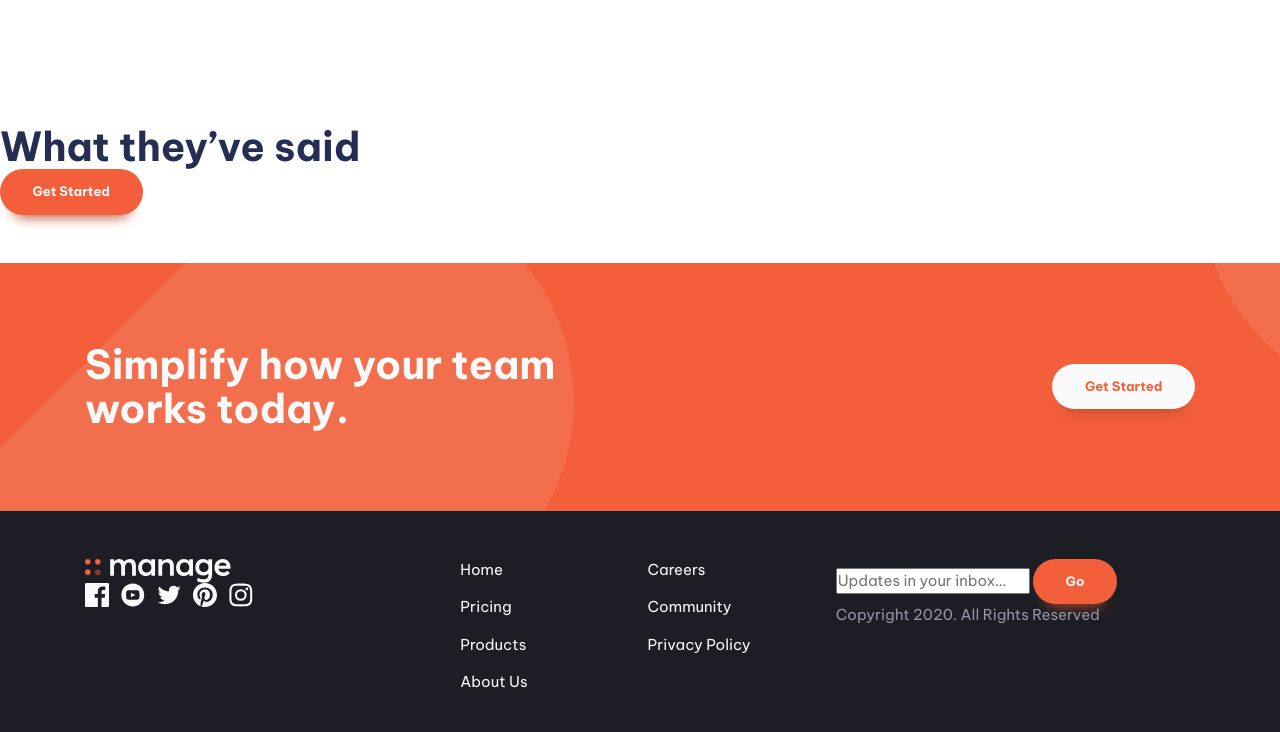
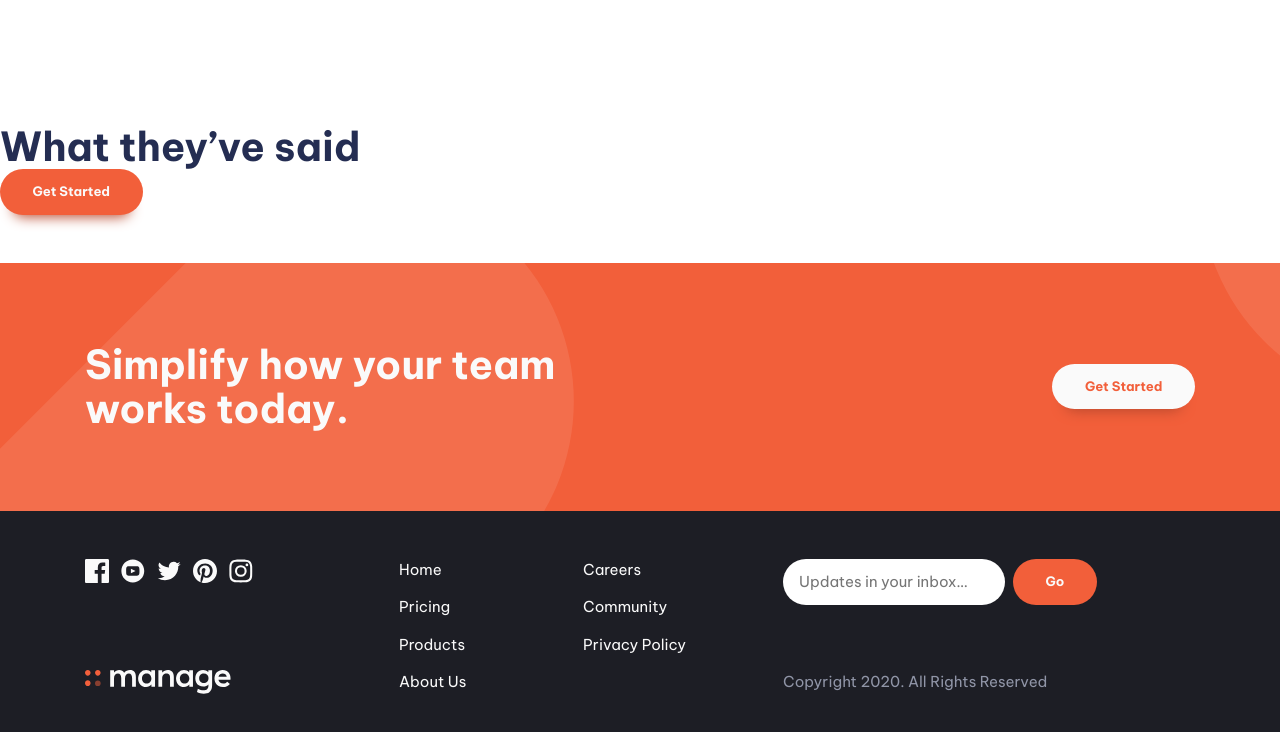
Before and after one commit to DorKatzir/manage-landing-page, a website built with Vite: page index.html in a window 1280 px wide. Shown: the part 1286-2018 px from the top of the page. Built offline with nearby package versions, Linux system fonts and the light colour scheme.

Commit message:
footer using CSS grid for the layout

```diff
--- a/index.html
+++ b/index.html
@@ -151,9 +151,9 @@
 
     <footer class="primary-footer | padding-block-700 bg-very-dark-blue text-white">
       <div class="container">
-        <div class="even-columns">
+        <div class="primary-footer-wrapper">
 
-          <div>
+          <div class="primary-footer-logo-social">
             <a href="#" aria-label="home">
               <svg class="logo" width="146" height="24">
                 <use xlink:href="./images/logo.svg#logo"></use>
@@ -198,7 +198,7 @@
             </ul>
           </div>
 
-          <div>
+          <div class="primary-footer-nav">
             <nav class="footer-nav">
               <ul class="flow" style="--flow-spacer: 1em" aria-label="Footer" role="list">
                 <li><a href="#">Home</a></li>
@@ -212,10 +212,10 @@
             </nav>
           </div>
 
-          <div>
+          <div class="primary-footer-form">
             <form action="">
               <input type="email" placeholder="Updates in your inbox…">
-              <button class="button">Go</button>
+              <button class="button" data-shadow="none">Go</button>
             </form>
             <p>Copyright 2020. All Rights Reserved</p>
           </div>
--- a/style.css
+++ b/style.css
@@ -162,6 +162,10 @@ p[data-width="wide"]{
   color: var(--Bright-Red);
 }
 
+.button[data-shadow="none"]{
+  box-shadow: none;
+}
+
 .button:hover,
 .button:focus-visible {
   background-color: var(--Bright-Light-Red);
@@ -249,14 +253,79 @@ p[data-width="wide"]{
     display: none;
   }
 }
+
+
 /* Footer */
 .primary-footer{
   --logo-color: var(--Very-Light-Gray);
 }
 
+.primary-footer-wrapper {
+  display: grid;
+  gap: var(--size-700);
+  grid-template-areas:
+  'form'
+  'nav'
+  'logo-social';
+}
+
+.primary-footer-logo-social {
+  grid-area: logo-social;
+
+  display: flex;
+  flex-direction: column-reverse;
+  align-items: center;
+  gap: var(--size-700);
+}
+
+.primary-footer-nav{
+  grid-area: nav;
+}
+
+.primary-footer-form {
+  grid-area: form;
+
+  display: grid;
+  align-content: space-between;
+}
+
+.primary-footer-form form {
+  display: flex;
+  gap: var(--size-200);
+}
+
+input:where([type='text'], [type='email']) {
+  border-radius: 100vw;
+  border: 0;
+  padding: var(--size-300) var(--size-400);
+}
+
+@media (min-width: 50em) {
+  .primary-footer-wrapper {
+    /* display: grid;
+    gap: var(--size-700); */
+    grid-template-areas:
+      'logo-social nav  form';
+  }
+
+  .primary-footer-logo-social {
+    align-items: start;
+    justify-content: space-between;
+    gap: var(--size-700);
+  }
+}
+
+@media(max-width: 50em) {
+  .primary-footer-wrapper > * {
+    margin-inline: auto;
+  }
+
+}
+
 /* Footer Navigation */
 .footer-nav {
   columns: 2;
+  gap: min(15vw, 2rem);
 }
 .footer-nav a {
   color: var(--Very-Light-Gray);
@@ -269,7 +338,7 @@ p[data-width="wide"]{
 /* Social List */
 .social-list {
   display: flex;
-  gap: var(--size-300);
+  gap: var(--size-600);
 }
 .social-icon {
   width: var(--size-600);
@@ -280,6 +349,10 @@ p[data-width="wide"]{
   fill: var(--Bright-Red);
 }
 @media (min-width: 50em) {
+  .social-list {
+    display: flex;
+    gap: var(--size-300);
+  }
   .social-icon{
     width: var(--size-500);
   }
```
